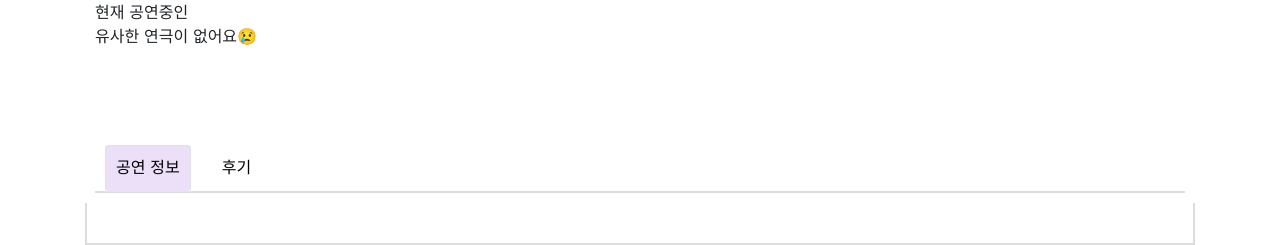
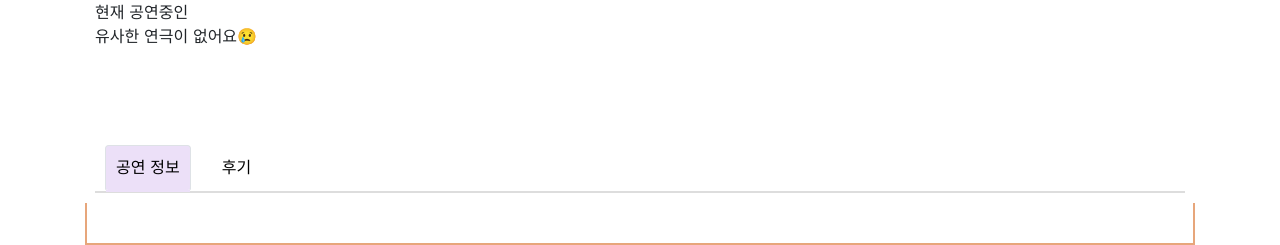
Before and after one commit to DaYeong-tasha/conch-of-theater, a Django app: page /plays/play_review/1/ in a window 1280 px wide. Shown: the part 651-896 px from the top of the page. Run offline with Django 5.2, Linux system fonts and the light colour scheme; data that the repository does not hold is empty; some libraries are stand-ins or nearby versions; some web fonts are replaced.

Commit message:
:lipstick: 파비콘 삽입, 불필요한 이미지 제거, 디테일 박스 색 조정

```diff
--- a/templates/nav_base.html
+++ b/templates/nav_base.html
@@ -6,9 +6,10 @@
     <title>
     {% block title %}극장의 소라고동{% endblock %}
     </title>
-        <!--  파비콘 -->
+
      {% load static %}
-    <link rel="icon" href="{% static 'img/logo.png' %}" type="image/png">
+    <!--  파비콘 -->
+    <link rel="icon" href="{% static 'images/logo.png' %}" type="image/png" sizes="64x64">
     <link rel="stylesheet" type="text/css" href="{% static 'css/home.css' %}">
     <link rel="stylesheet" href="https://cdnjs.cloudflare.com/ajax/libs/font-awesome/5.15.4/css/all.min.css">
     <link rel="stylesheet" href="https://stackpath.bootstrapcdn.com/bootstrap/4.5.2/css/bootstrap.min.css">
--- a/templates/plays/play_detail.html
+++ b/templates/plays/play_detail.html
@@ -151,7 +151,7 @@
         </ul>
     </nav>
 
-    <div class="tab-content">
+    <div class="content-infos">
         <!-- 공연 정보 탭 -->
         {% if play_detail.styurls_1 or play_detail.styurls_2 or play_detail.styurls_3 or play_detail.styurls_4 %}
         <div class="tab-pane fade show active" id="play-info">
@@ -341,6 +341,7 @@
         word-break: break-word; /* 줄바꿈 처리를 위해 단어 나눔 */
     }
 
+<!--연극 시간용-->
     .info-time .schedule-line {
         display: block; /* 줄마다 블록처럼 처리하여 줄바꿈 발생 */
         margin-left: 95px; /* 필요에 따라 여백 조정 */
@@ -660,6 +661,16 @@
         margin: 0 auto;
         font-family: Arial, sans-serif;
     }
+
+    .content-infos {
+        border: 2px solid #E7A67B;
+        border-top: none !important;
+        padding: 20px;
+        background: #fff;
+        animation: 0.5s ease-in-out;
+        box-sizing: border-box;
+    }
+
 
         /* 클래스 선택자 */
         .tab-pane.fade {
```
Also changed, not shown: static/images/conch.png (deleted), static/images/logo.png (added), static/images/logo_final_.png (deleted), static/images/poster0.jpg (deleted), static/images/poster1.jpg (deleted), static/images/poster7.jpg (deleted), static/images/poster8.jpg (deleted), static/images/spongebob.png (deleted), static/images/ticket_purple_1.png (deleted), static/images/ticket_purple_2.png (deleted), static/images/ticket_white_.png (deleted).
